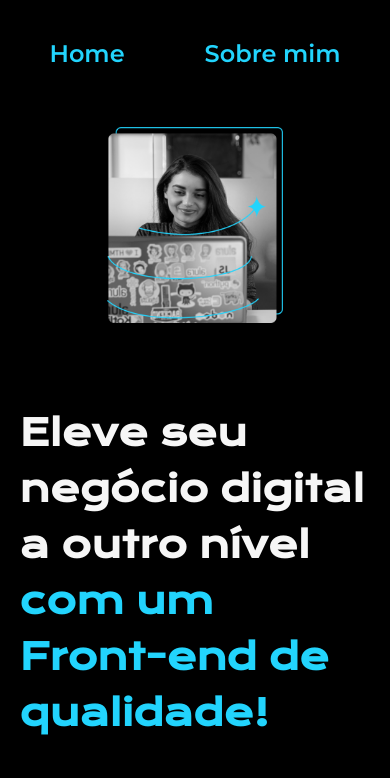
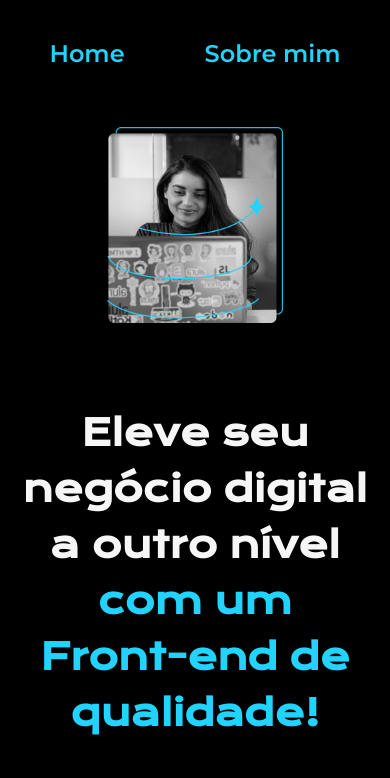
Before and after one commit to thiagorodriguezdev/portfolio-alura, a plain HTML site: page index.html in a window 390 px wide. Shown: the top 778 px of the page. Drawn offline with nearby package versions, Linux system fonts and the light colour scheme.

Commit message:
justifiquei o titulo responsivo

```diff
--- a/styles/style.css
+++ b/styles/style.css
@@ -127,6 +127,10 @@ body {
     padding: 10%;
   }
 
+  .apresentacao__conteudo__titulo {
+    text-align: center;
+  }
+
   .cabecalho__menu {
     justify-content: center;
   }
```
